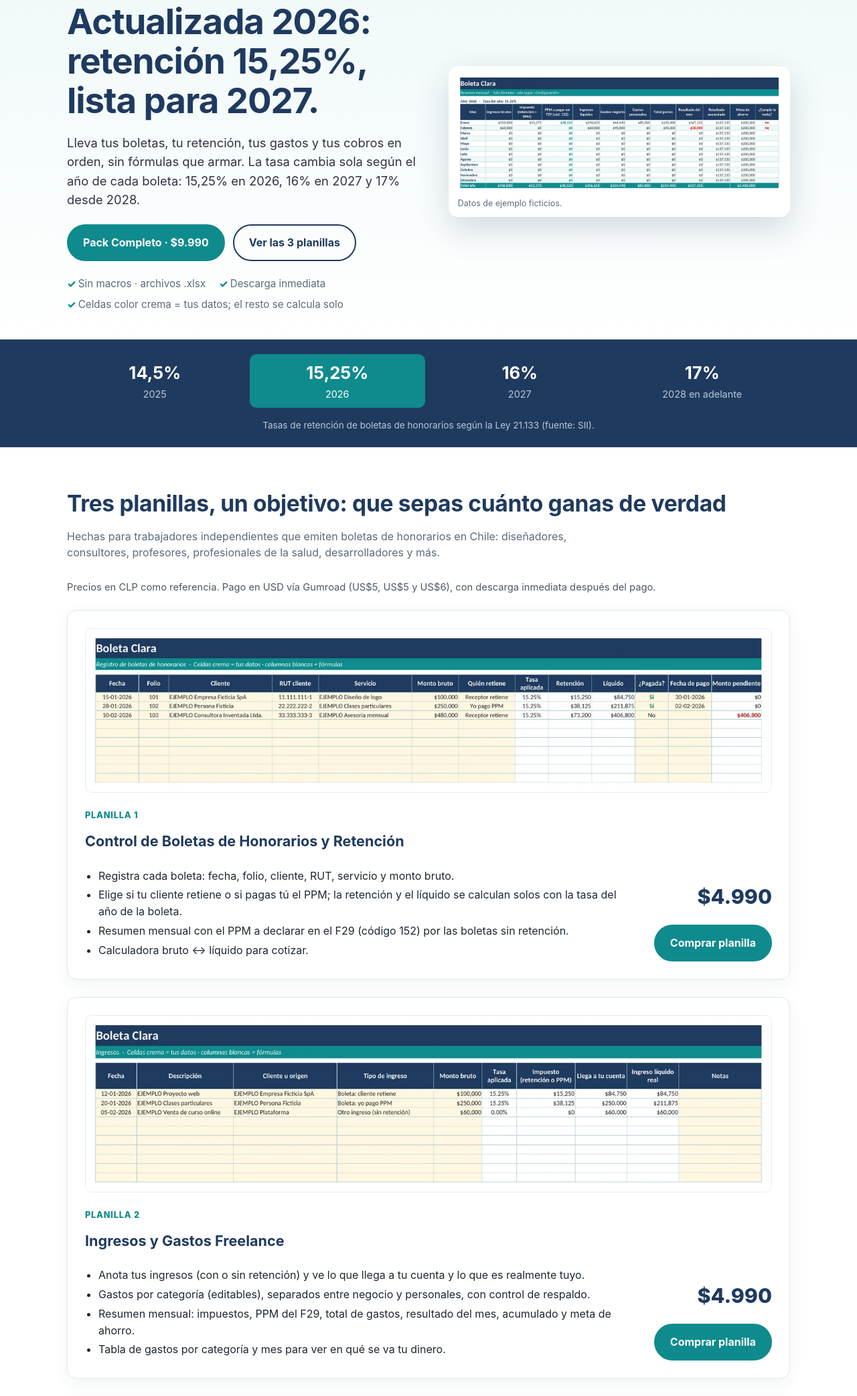
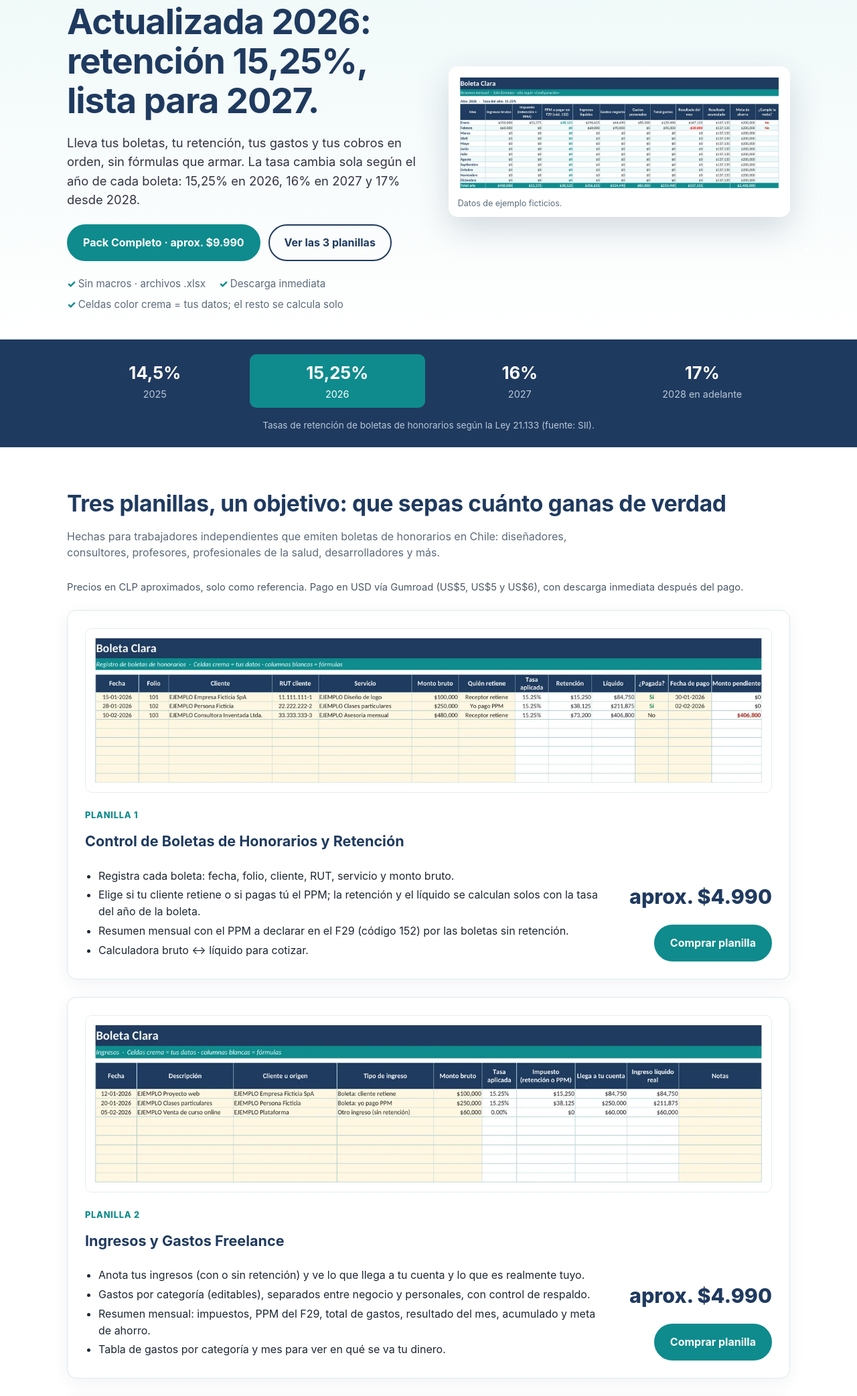
Before and after one commit to infinityprojecthq/boletaclara, a plain HTML site: page index.html in a window 1280 px wide. Shown: the part 162-2247 px from the top of the page at 67% size. Drawn offline with Linux system fonts and the light colour scheme.

Commit message:
Precios CLP marcados como aproximados

```diff
--- a/index.html
+++ b/index.html
@@ -75,7 +75,7 @@
         <h1>Actualizada 2026: retención 15,25%, lista para 2027.</h1>
         <p class="lead">Lleva tus boletas, tu retención, tus gastos y tus cobros en orden, sin fórmulas que armar. La tasa cambia sola según el año de cada boleta: 15,25% en 2026, 16% en 2027 y 17% desde 2028.</p>
         <div class="hero__cta">
-          <a class="btn" href="#pack">Pack Completo · $9.990</a>
+          <a class="btn" href="#pack">Pack Completo · aprox. $9.990</a>
           <a class="btn btn--ghost" href="#productos">Ver las 3 planillas</a>
         </div>
         <ul class="ticks">
@@ -103,7 +103,7 @@
     <div class="wrap">
       <h2>Tres planillas, un objetivo: que sepas cuánto ganas de verdad</h2>
       <p class="section__lead">Hechas para trabajadores independientes que emiten boletas de honorarios en Chile: diseñadores, consultores, profesores, profesionales de la salud, desarrolladores y más.</p>
-      <p class="pay-note">Precios en CLP como referencia. Pago en USD vía Gumroad (US$5, US$5 y US$6), con descarga inmediata después del pago.</p>
+      <p class="pay-note">Precios en CLP aproximados, solo como referencia. Pago en USD vía Gumroad (US$5, US$5 y US$6), con descarga inmediata después del pago.</p>
 
       <article class="product" id="control-honorarios">
         <div class="product__img"><picture><source srcset="assets/preview-control-honorarios.webp" type="image/webp"><img loading="lazy" src="assets/preview-control-honorarios.png" alt="Hoja Boletas: fecha, folio, cliente, monto bruto, tasa aplicada, retención, líquido y monto pendiente" width="1400" height="334"></picture></div>
@@ -116,7 +116,7 @@
             <li>Resumen mensual con el PPM a declarar en el F29 (código 152) por las boletas sin retención.</li>
             <li>Calculadora bruto ↔ líquido para cotizar.</li>
           </ul>
-          <div class="buy"><span class="price">$4.990</span><a class="btn" href="https://infinityproject.gumroad.com/l/control-boletas-honorarios">Comprar planilla</a></div>
+          <div class="buy"><span class="price">aprox. $4.990</span><a class="btn" href="https://infinityproject.gumroad.com/l/control-boletas-honorarios">Comprar planilla</a></div>
         </div>
       </article>
 
@@ -131,7 +131,7 @@
             <li>Resumen mensual: impuestos, PPM del F29, total de gastos, resultado del mes, acumulado y meta de ahorro.</li>
             <li>Tabla de gastos por categoría y mes para ver en qué se va tu dinero.</li>
           </ul>
-          <div class="buy"><span class="price">$4.990</span><a class="btn" href="https://infinityproject.gumroad.com/l/ingresos-gastos-freelance">Comprar planilla</a></div>
+          <div class="buy"><span class="price">aprox. $4.990</span><a class="btn" href="https://infinityproject.gumroad.com/l/ingresos-gastos-freelance">Comprar planilla</a></div>
         </div>
       </article>
 
@@ -146,7 +146,7 @@
             <li>Cobros con fecha de vencimiento, saldo, estado (pagado, pendiente, abono parcial, vencido) y días de atraso.</li>
             <li>Resumen por cliente y antigüedad de la deuda: 1-30, 31-60, 61-90 y más de 90 días.</li>
           </ul>
-          <div class="buy"><span class="price">$5.990</span><a class="btn" href="https://infinityproject.gumroad.com/l/cotizaciones-clientes-cobros">Comprar planilla</a></div>
+          <div class="buy"><span class="price">aprox. $5.990</span><a class="btn" href="https://infinityproject.gumroad.com/l/cotizaciones-clientes-cobros">Comprar planilla</a></div>
         </div>
       </article>
     </div>
@@ -162,11 +162,11 @@
       </div>
       <div class="pack__card">
         <p class="pack__old">Por separado: <s>$15.970</s></p>
-        <p class="pack__price">$9.990</p>
+        <p class="pack__price">aprox. $9.990</p>
         <p class="pack__save">Ahorras $5.980</p>
         <a class="btn btn--big" href="https://infinityproject.gumroad.com/l/pack-completo?code=LANZAMIENTO">Comprar el Pack Completo</a>
-        <p class="pack__launch"><strong>Lanzamiento: $7.990</strong> hasta el 15 de noviembre de 2026 con el código <strong>LANZAMIENTO</strong> (ya aplicado en el botón).</p>
-        <p class="small">Precios de referencia en pesos chilenos (CLP). El pago se hace en USD vía Gumroad (US$10, o US$8 con LANZAMIENTO), con tarjeta y de forma segura; tu banco hace la conversión.</p>
+        <p class="pack__launch"><strong>Lanzamiento: aprox. $7.990</strong> hasta el 15 de noviembre de 2026 con el código <strong>LANZAMIENTO</strong> (ya aplicado en el botón).</p>
+        <p class="small">Precios aproximados en pesos chilenos (CLP), solo como referencia. El pago se hace en USD vía Gumroad (US$10, o US$8 con LANZAMIENTO), con tarjeta y de forma segura; tu banco hace la conversión.</p>
       </div>
     </div>
   </section>
```
